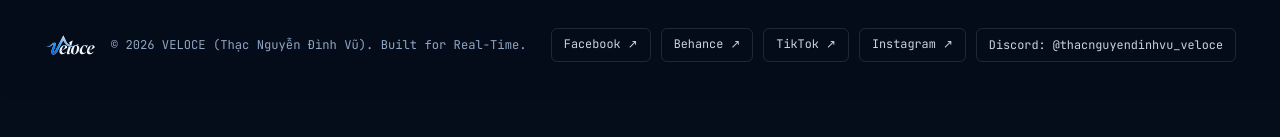
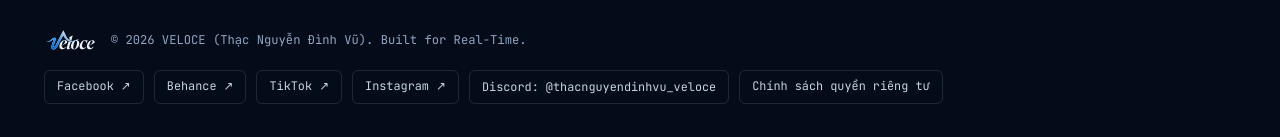
Before and after one commit to nguyendinhvucbg2k3/Veloce-s-Porfolio, a plain HTML site: page index.html in a window 1280 px wide. Shown: the part 7847-7984 px from the top of the page. Before the commit the page ends 7945 px from the top, so only its background shows below. Drawn offline with Linux system fonts and the light colour scheme.

Commit message:
Add files via upload

```diff
--- a/app.js
+++ b/app.js
@@ -102,7 +102,8 @@ const I18N = {
     contact_loc_lbl: 'KHU VỰC HOẠT ĐỘNG',
     contact_loc_val: 'Bắc Giang – Hà Nội, Việt Nam (Remote Toàn quốc)',
     veloc_btn_work: '21 Dự án',
-    footer_copy: '© 2026 VELOCE (Thạc Nguyễn Đình Vũ). Built for Real-Time.'
+    footer_copy: '© 2026 VELOCE (Thạc Nguyễn Đình Vũ). Built for Real-Time.',
+    footer_privacy: 'Chính sách quyền riêng tư'
   },
   en: {
     nav_about: 'About',
@@ -203,7 +204,8 @@ const I18N = {
     contact_loc_lbl: 'LOCATION & AVAILABILITY',
     contact_loc_val: 'Bac Giang – Hanoi, Vietnam (Remote Nationwide)',
     veloc_btn_work: '21 Projects',
-    footer_copy: '© 2026 VELOCE (Thac Nguyen Dinh Vu). Built for Real-Time.'
+    footer_copy: '© 2026 VELOCE (Thac Nguyen Dinh Vu). Built for Real-Time.',
+    footer_privacy: 'Privacy Policy'
   }
 };
 
--- a/index.html
+++ b/index.html
@@ -420,6 +420,7 @@
         <a href="https://www.tiktok.com/@nguyendinhvu_veloce" target="_blank" rel="noopener" class="social-pill">TikTok ↗</a>
         <a href="https://www.instagram.com/thacnguyendinhvu_veloce" target="_blank" rel="noopener" class="social-pill">Instagram ↗</a>
         <button type="button" class="social-pill copy-btn" data-copy="@thacnguyendinhvu_veloce" style="background:none;">Discord: @thacnguyendinhvu_veloce</button>
+        <a href="privacy.html" class="social-pill" data-i18n="footer_privacy">Chính sách quyền riêng tư</a>
       </div>
     </div>
   </footer>
```
